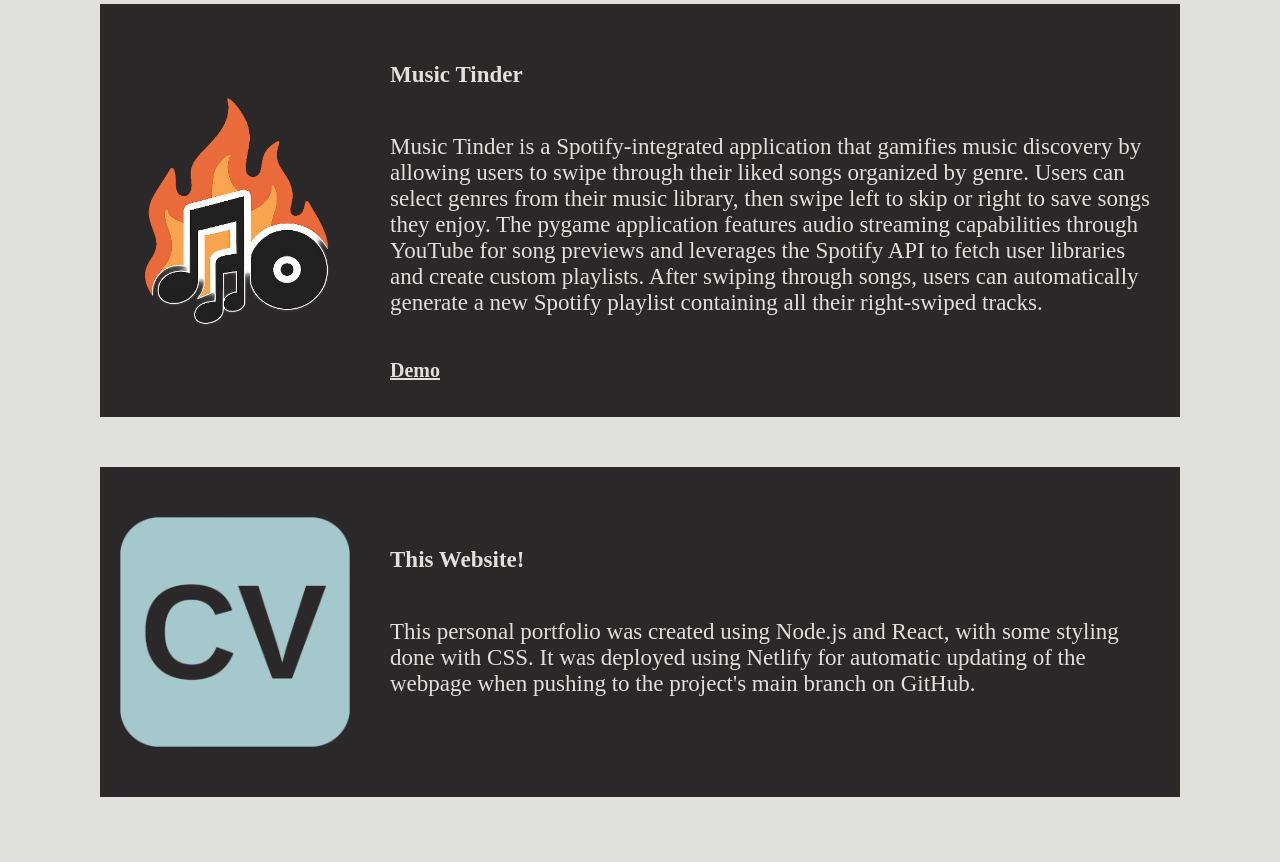
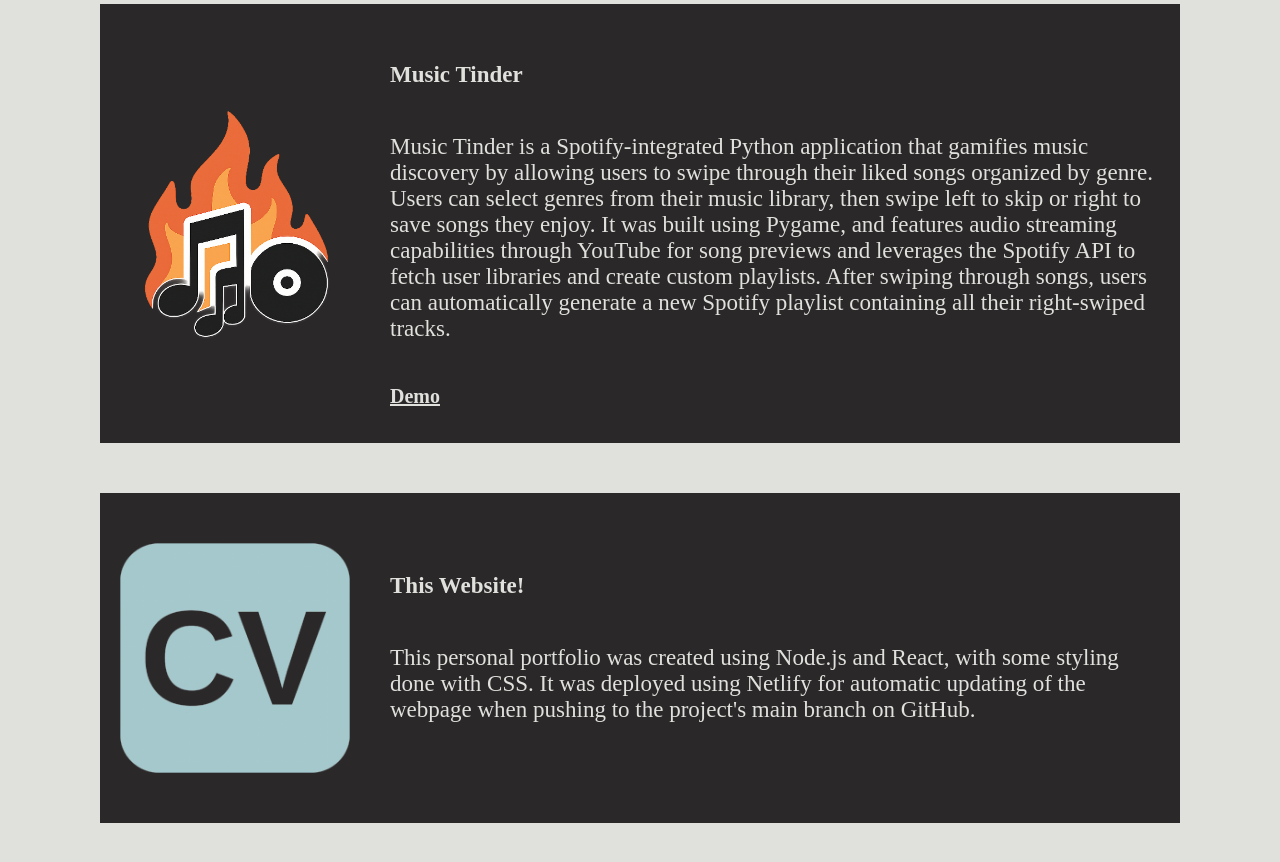
Before and after one commit to chasecvitale/Personal-Website, a React (Create React App) app in the folder website/: page / in a window 1280 px wide. Shown: the part 1920-2782 px from the top of the page. Built offline with nearby package versions, Linux system fonts and the light colour scheme.

Commit message:
Changed Music Tinder description

```diff
--- a/website/src/components/Projects.js
+++ b/website/src/components/Projects.js
@@ -10,7 +10,7 @@
        <div style={{width: '100%', gap: '20px'}}>
             <ProjectCard name="NYU Holodeck: High Speed Research Network" photoUrl={nyu} websiteHSRN = 'https://vip.hsrn.nyu.edu' websiteCORELINK = 'https://corelink-docs.hsrn.nyu.edu' description="Collaborating with a selective research team to develop NYU’s Corelink in Python, where I built benchmarking tools for UDP, TCP, and WebSocket protocols with configurable settings to test various scenarios. I identified and reported a critical TCP data-loss bug at high payload sizes, resulting in a confirmed fix. Additionally, I authored comprehensive benchmarking reports with detailed analysis and protocol optimization recommendations. I dedicate 10 hours per week to the project, including participating in weekly stand-up meetings to track progress and set goals."/>
             <ProjectCard name="places2be" photoUrl={places2be} presentationLink = 'https://www.figma.com/deck/yI30z3gyaAsaDWAq1beOqz/Places2Be-Presentation?node-id=1-25&t=xri7Ei7RVMtBeRYV-1' demoLink = 'https://www.youtube.com/watch?v=xZwKXef8rUE' description="This mobile application was created to help NYU students share and review study spots in the New York City area. It was developed using Node.js and React Native. Xcode and Expo were used to simulate the app during development, and Google Firebase was used via API integration for backend management of data. At the end of devlopment, the project was presented at a project showcase, where a Tech@NYU cohort lead ranked it as the best Fall 2024 Project."/>
-            <ProjectCard name="Music Tinder" photoUrl={MusicTinder}  demoLink = 'https://www.youtube.com/watch?v=VzFGb4SRqw0' description="Music Tinder is a Spotify-integrated application that gamifies music discovery by allowing users to swipe through their liked songs organized by genre. Users can select genres from their music library, then swipe left to skip or right to save songs they enjoy. The pygame application features audio streaming capabilities through YouTube for song previews and leverages the Spotify API to fetch user libraries and create custom playlists. After swiping through songs, users can automatically generate a new Spotify playlist containing all their right-swiped tracks."/>
+            <ProjectCard name="Music Tinder" photoUrl={MusicTinder}  demoLink = 'https://www.youtube.com/watch?v=VzFGb4SRqw0' description="Music Tinder is a Spotify-integrated Python application that gamifies music discovery by allowing users to swipe through their liked songs organized by genre. Users can select genres from their music library, then swipe left to skip or right to save songs they enjoy. It was built using Pygame, and features audio streaming capabilities through YouTube for song previews and leverages the Spotify API to fetch user libraries and create custom playlists. After swiping through songs, users can automatically generate a new Spotify playlist containing all their right-swiped tracks."/>
             <ProjectCard name="This Website!" photoUrl={CV} description="This personal portfolio was created using Node.js and React, with some styling done with CSS. It was deployed using Netlify for automatic updating of the webpage when pushing to the project's main branch on GitHub."/>
        </div>
     );
```
